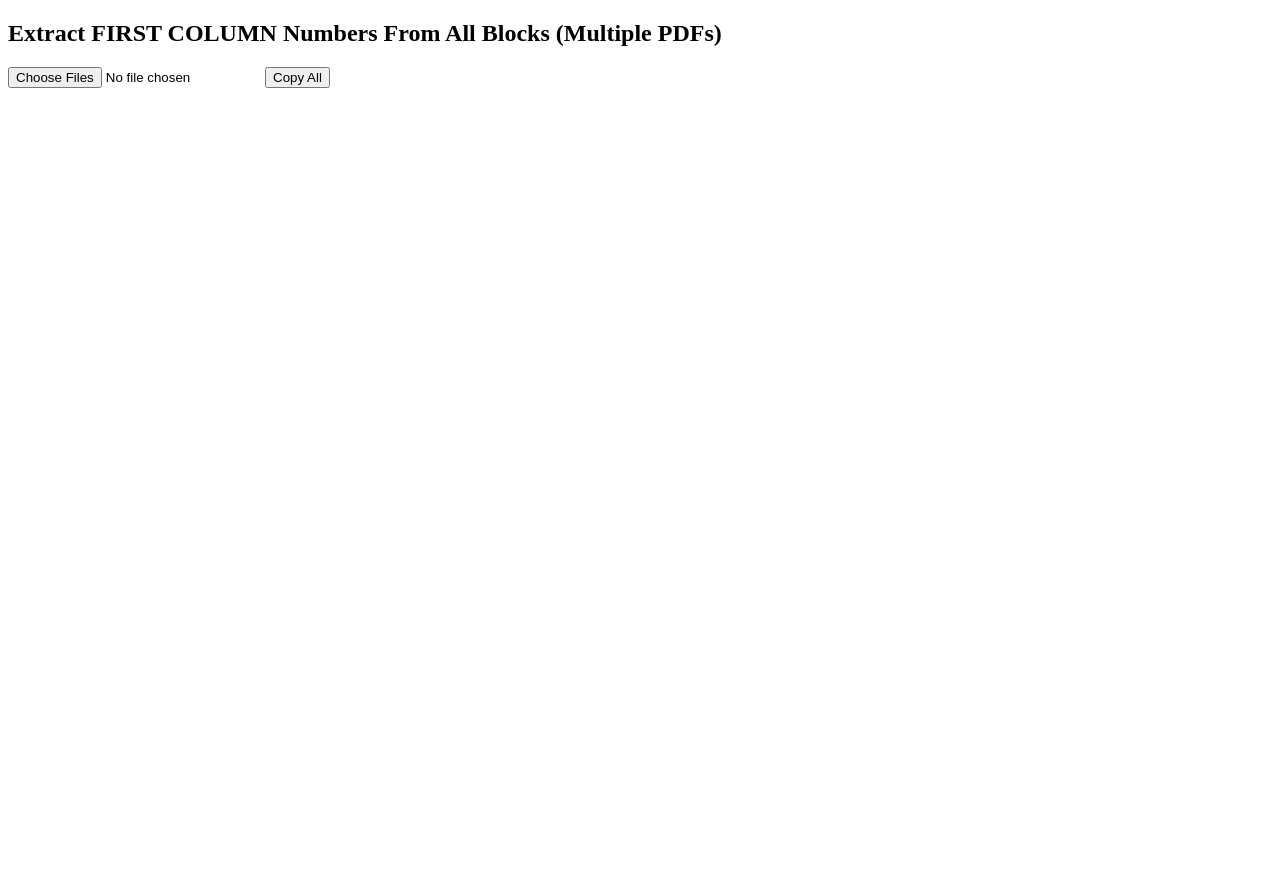
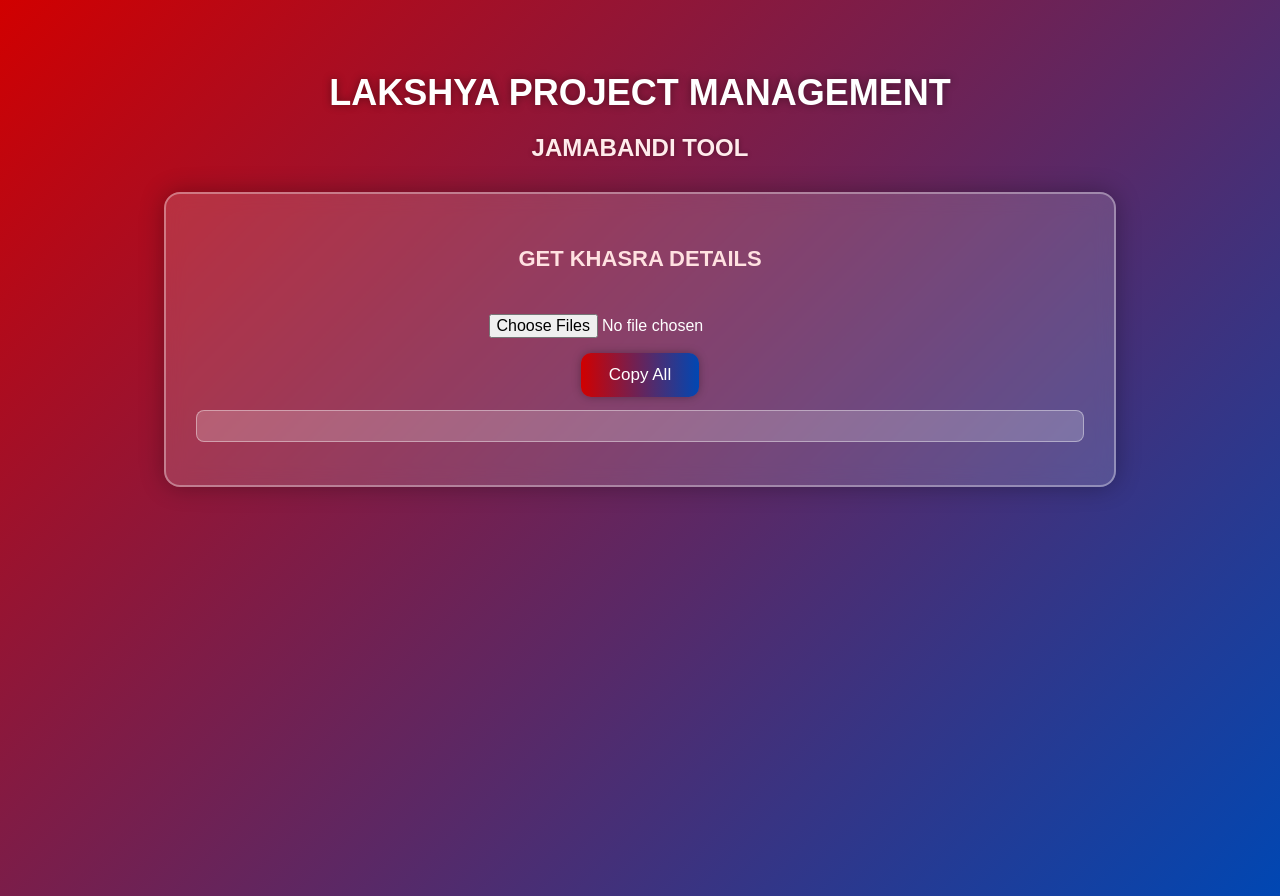
Before and after one commit to lakshyaconsultancymks-design/JAMABANDITOOL, a plain HTML site: page index.html in a window 1280 px wide. Before the commit the page ends 800 px from the top, so only its background shows below. Drawn offline with Linux system fonts and the light colour scheme.

Commit message:
Update index.html

```diff
--- a/index.html
+++ b/index.html
@@ -3,12 +3,98 @@
 <head>
     <title>Extract All Khasra Blocks (Multiple PDFs)</title>
     <script src="https://cdnjs.cloudflare.com/ajax/libs/pdf.js/2.14.305/pdf.min.js"></script>
+
+    <style>
+        body {
+            font-family: Arial, sans-serif;
+            background: linear-gradient(135deg, #d10000, #0047b3);
+            padding: 40px;
+            text-align: center;
+            color: white;
+            min-height: 100vh;
+        }
+
+        h1 {
+            color: #ffffff;
+            font-size: 36px;
+            font-weight: bold;
+            text-shadow: 0 0 8px rgba(0,0,0,0.4);
+            margin-bottom: 5px;
+        }
+
+        h2 {
+            color: #ffebeb;
+            font-size: 24px;
+            text-shadow: 0 0 5px rgba(0,0,0,0.3);
+        }
+
+        .card {
+            background: rgba(255,255,255,0.15);
+            width: 75%;
+            margin: auto;
+            margin-top: 30px;
+            padding: 30px;
+            border-radius: 16px;
+            backdrop-filter: blur(10px);
+            box-shadow: 0 0 25px rgba(0,0,0,0.3);
+            border: 2px solid rgba(255,255,255,0.35);
+        }
+
+        h3 {
+            color: #ffe1e1;
+            font-size: 22px;
+        }
+
+        button {
+            background: linear-gradient(90deg, #d10000, #0047b3);
+            color: white;
+            border: none;
+            padding: 12px 28px;
+            margin-top: 15px;
+            cursor: pointer;
+            font-size: 17px;
+            border-radius: 10px;
+            box-shadow: 0 0 10px rgba(0,0,0,0.3);
+            transition: 0.2s;
+        }
+
+        button:hover {
+            background: linear-gradient(90deg, #ff0000, #0a63ff);
+            transform: scale(1.05);
+        }
+
+        input {
+            margin-top: 20px;
+            font-size: 16px;
+        }
+
+        pre {
+            text-align: left;
+            background: rgba(255,255,255,0.2);
+            padding: 15px;
+            border-radius: 8px;
+            max-height: 350px;
+            overflow: auto;
+            border: 1px solid rgba(255,255,255,0.4);
+            color: #000;
+            font-weight: bold;
+        }
+    </style>
 </head>
 <body>
-<h2>Extract FIRST COLUMN Numbers From All Blocks (Multiple PDFs)</h2>
-<input type="file" id="pdfFile" accept="application/pdf" multiple>
-<button id="copyBtn">Copy All</button>
-<pre id="output" style="white-space: pre-wrap;"></pre>
+
+<h1>LAKSHYA PROJECT MANAGEMENT</h1>
+<h2>JAMABANDI TOOL</h2>
+
+<div class="card">
+    <h3>GET KHASRA DETAILS</h3>
+
+    <input type="file" id="pdfFile" accept="application/pdf" multiple>
+    <br>
+    <button id="copyBtn">Copy All</button>
+
+    <pre id="output" style="white-space: pre-wrap;"></pre>
+</div>
 
 <script>
 document.getElementById("pdfFile").addEventListener("change", async function (e) {
@@ -59,7 +145,7 @@ document.getElementById("pdfFile").addEventListener("change", async function (e)
             if (block.length === 0) continue;
 
             let minX = Math.min(...block.map(i => i.x));
-            let firstCol = block.filter(i => Math.abs(i.x - minX) < 6);
+            let firstCol = block.filter(i => Math.abs(i.x - minX) < 3);
 
             let nums = firstCol
                 .map(i => i.str)
@@ -74,7 +160,6 @@ document.getElementById("pdfFile").addEventListener("change", async function (e)
     document.getElementById("output").textContent = finalData.join(",");
 });
 
-// COPY BUTTON FUNCTION
 document.getElementById("copyBtn").addEventListener("click", function() {
     const output = document.getElementById("output").textContent;
     if (!output) return;
@@ -86,5 +171,6 @@ document.getElementById("copyBtn").addEventListener("click", function() {
     });
 });
 </script>
+
 </body>
 </html>
```
